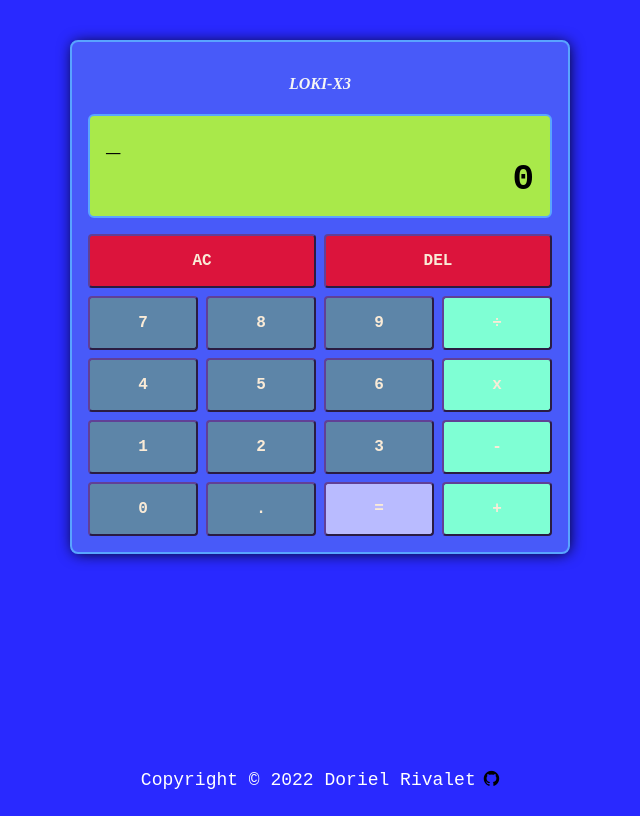
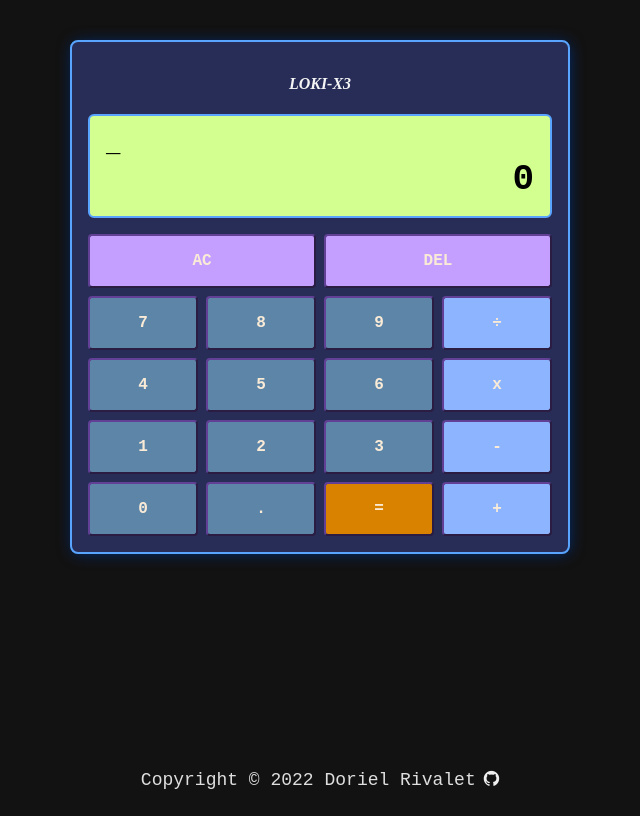
Before and after one commit to DorielRivalet/calculator, a plain HTML site: page index.html in a window 1280 px wide. Both pictures are taken after a click on the button "LOKI-X3". Shown: the whole page, without its empty margins (320-960 px from the left). Drawn offline with Linux system fonts and the light colour scheme.

Commit message:
Add favicon

```diff
--- a/index.html
+++ b/index.html
@@ -4,12 +4,13 @@
   <meta charset="UTF-8">
   <meta http-equiv="X-UA-Compatible" content="IE=edge">
   <meta name="viewport" content="width=device-width, initial-scale=1.0">
-  <title>Calculator</title>
-  <link rel="stylesheet" href="style.css">
+  <title>Let's do math!</title>
+  <link rel="stylesheet" href="./style.css">
   <link rel="stylesheet" href="https://cdnjs.cloudflare.com/ajax/libs/font-awesome/4.7.0/css/font-awesome.min.css">
-  <script src="javascript.js" defer></script>
-  <link rel="shortcut icon" href="favicon.ico">
+  <script src="./javascript.js" defer></script>
+  <link rel="shortcut icon" href="./calculator.ico">
 </head>
+
 <body>
   <div class="calculator">
     <div class="topSection">
@@ -46,7 +47,6 @@
       <button title="Calculate Result [Enter|=]" id="equal" class="equalButton">=</button>
       <button title="Add [+]" id="plus" class="operatorButton">+</button>
     </div>
-
   </div>
 
   <footer class="footer">
@@ -55,5 +55,6 @@
       <i class="fa fa-github"></i>
     </a>
   </footer>
+
 </body>
 </html>
--- a/javascript.js
+++ b/javascript.js
@@ -22,14 +22,19 @@ const resultElement = document.querySelector('.result');
 const initialInputValue = "_";
 const initialResultValue = 0;
 const buttonsElements = document.querySelectorAll('.buttonSection button');
+const numberButtonElements = document.querySelectorAll('.buttonSection .numberButton');
+const operatorButtonElements = document.querySelectorAll('.buttonSection .operatorButton');
+const functionButtonElements = document.querySelectorAll('.buttonSection .functionButton');
+const equalButtonElement = document.querySelector('.buttonSection .equalButton');
 const modelNameButton = document.querySelector('.modelName button');
 const calculatorElement = document.querySelector('.calculator');
 const displaySectionElement = document.querySelector('.displaySection');
+const githubIcon = document.querySelector("footer i")
 
 inputElement.textContent = initialInputValue;
 resultElement.textContent = initialResultValue;
+
 //1.1 functions
-
 function changeText() {
   // check if already an interval has been set up
   if (!nIntervId) {
@@ -256,22 +261,26 @@ function changeTheme(){
   displaySectionElement.classList.toggle("dark-modeDisplaySection");
   modelNameButton.classList.toggle("dark-modeModelName");
   buttonsElements.forEach(function(currentButton){
-    if (currentButton.className === "numberButton"){
-      currentButton.className = "dark-modeNumberButton";
-    } else if (currentButton.className === "dark-modeNumberButton"){
-      currentButton.className = "numberButton";
-    } else {
-      currentButton.classList.toggle("dark-modeButtonSection");
-    }
+    currentButton.classList.toggle("dark-modeButtonSection");
   })
+  numberButtonElements.forEach(function(currentButton){
+    currentButton.classList.toggle("dark-modeNumberButton");
+  })
+  operatorButtonElements.forEach(function(currentButton){
+    currentButton.classList.toggle("dark-modeOperatorButton");
+  })
+  functionButtonElements.forEach(function(currentButton){
+    currentButton.classList.toggle("dark-modeFunctionButton");
+  })
+  equalButtonElement.classList.toggle("dark-modeEqualButton");
+  githubIcon.classList.toggle("dark-mode-fa-github");
 }
 
 changeText()//wait effect
+
 //1.2 events
 document.addEventListener("keydown", onInput) //document = window?
-
 buttonsElements.forEach(function(currentButton){
   currentButton.addEventListener("click", onInput)
 })
-
 modelNameButton.addEventListener("click", changeTheme)
--- a/style.css
+++ b/style.css
@@ -6,13 +6,13 @@ body{
   align-items: center;
   text-align: center;
   height: 100vh;
-  background-color: rgb(255, 245, 236);
+  background-color: rgb(255, 213, 171);
   color: black;
 }
 
 .dark-mode {
-  background-color: rgb(41, 41, 255);
-  color: white;
+  background-color: #121212;
+  color: rgb(222, 222, 222);
 }
 
 .calculator{
@@ -29,8 +29,9 @@ body{
 }
 
 .dark-modeCalculator{
+  box-shadow: 1px 1px 15px -2px rgb(0, 47, 122);
   border: 2px solid rgb(89, 164, 255);
-  background-color: hsl(234, 94%, 63%);
+  background-color: hsl(234, 37%, 25%);
   color:whitesmoke;
 }
 
@@ -64,7 +65,7 @@ body{
 .displaySection{
   border: 2px solid black;
   border-radius: 6px 6px 6px 6px;
-  background-color: rgb(169, 233, 74);
+  background-color: rgb(210, 255, 143);
   color: black;
   padding:16px;
   font-size: 32px;
@@ -167,15 +168,31 @@ body{
 }
 
 .operatorButton{
-  background-color: aquamarine;
+  background-color: rgb(155, 198, 184);
 }
 
 .functionButton{
-  background-color: crimson;
+  background-color: rgb(205, 76, 76);
 }
 
 .equalButton{
   background-color: rgb(185, 187, 255);
+}
+
+.dark-modeNumberButton{
+  background-color: rgb(93, 133, 168);
+}
+
+.dark-modeOperatorButton{
+  background-color:#8db5ff;
+}
+
+.dark-modeFunctionButton{
+  background-color:#c49fff;
+}
+
+.dark-modeEqualButton{
+  background-color:#d98200;
 }
 
 .inputValue{
@@ -232,24 +249,6 @@ button{
   border-color: whitesmoke;
 }
 
-.numberButton{
-  background-color: aliceblue;
-}
-
-.operatorButton{
-  background-color: aquamarine;
-}
-
-.functionButton{
-  background-color: crimson;
-}
-
-.dark-modeNumberButton{
-  background-color: rgb(93, 133, 168);
-  border-color: rgb(97, 64, 150);
-  color:antiquewhite;
-}
-
 .dark-modeButtonSection{
   border-color: rgb(97, 64, 150);
   color:antiquewhite;
@@ -262,3 +261,7 @@ button{
 .fa-github {
   font-size: 48px;
 }
+
+.dark-mode-fa-github {
+  color: #efefef;
+}
```
Also changed, not shown: calculator.ico (added).
